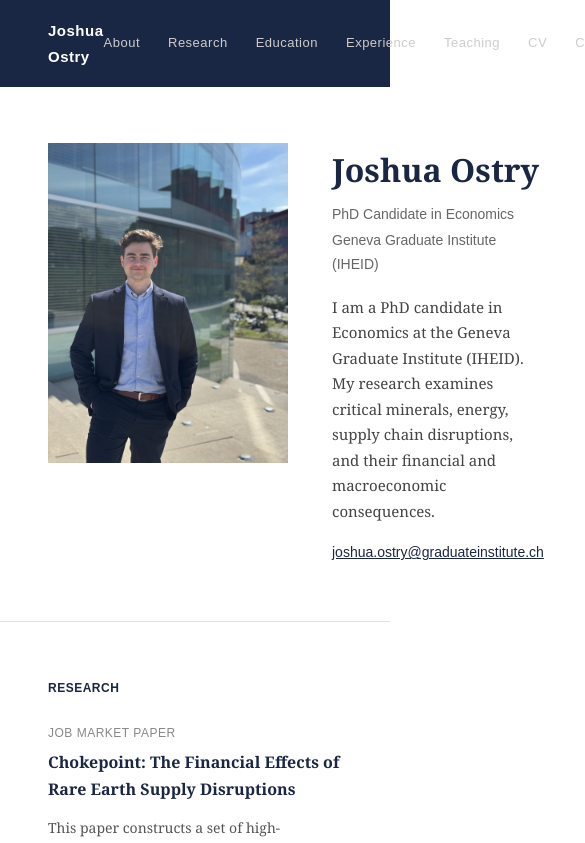
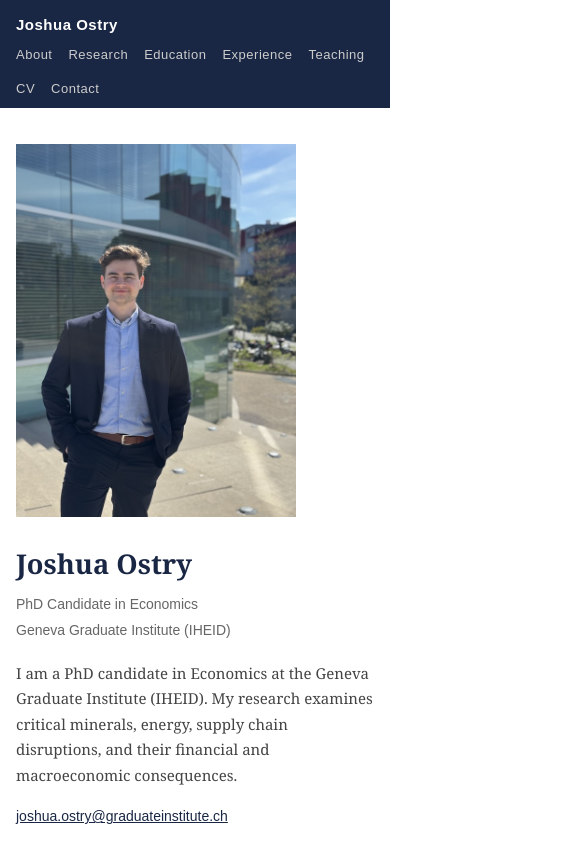
Before and after one commit to joshuaostry/joshuaostry.github.io, a plain HTML site: page index.html in a window 390 px wide. Shown: the top 843 px of the page, 585 px wide, since content can reach past the window. Drawn offline with Linux system fonts and the light colour scheme.

Commit message:
Add files via upload

```diff
--- a/style.css
+++ b/style.css
@@ -257,3 +257,48 @@ h2 {
 #contact a {
     color: #1a2744;
 }
+
+/* Mobile */
+@media (max-width: 640px) {
+    nav {
+        padding: 0 16px;
+        flex-direction: column;
+        align-items: flex-start;
+    }
+
+    .nav-name {
+        padding: 12px 0 2px;
+    }
+
+    .nav-links {
+        flex-wrap: wrap;
+        gap: 0 16px;
+    }
+
+    .nav-links a {
+        padding: 4px 0 8px;
+    }
+
+    section {
+        padding: 36px 16px;
+    }
+
+    .about-container {
+        flex-direction: column;
+        gap: 24px;
+    }
+
+    .photo {
+        width: 100%;
+        max-width: 280px;
+        min-width: 0;
+    }
+
+    h1 {
+        font-size: 1.7em;
+    }
+
+    .teaching-table td:last-child {
+        white-space: normal;
+    }
+}
```
